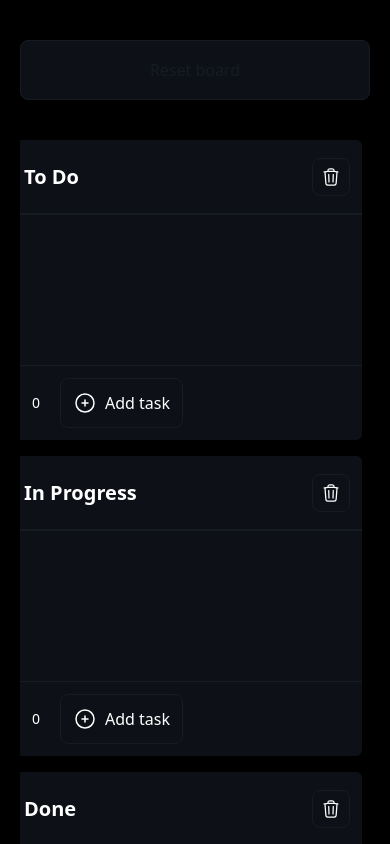
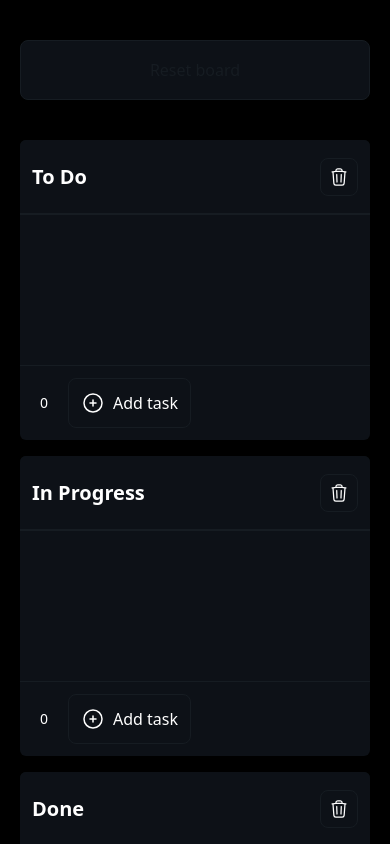
Before and after one commit to danilfomchik/Kanban-board, a React (Vite) app: page / in a window 390 px wide. Shown: the top 844 px of the page. Built offline with nearby package versions, Linux system fonts and the light colour scheme.

Commit message:
small correction: delete margin on mobile

```diff
--- a/src/pages/Main/components/KanbanBoard/ColumnsList/index.tsx
+++ b/src/pages/Main/components/KanbanBoard/ColumnsList/index.tsx
@@ -21,7 +21,7 @@ const ColumnsList = () => {
     return (
         <>
             {columns.length ? (
-                <div className="flex gap-4 mb-4 mr-4 max-sm:flex-col max-sm:w-full">
+                <div className="flex gap-4 mb-4 sm:mr-4 max-sm:flex-col max-sm:w-full">
                     <SortableContext items={columnsIds}>
                         {columns.map(column => (
                             <Column key={column.id} column={column} onDeleteColumn={onDeleteColumn} />
```
